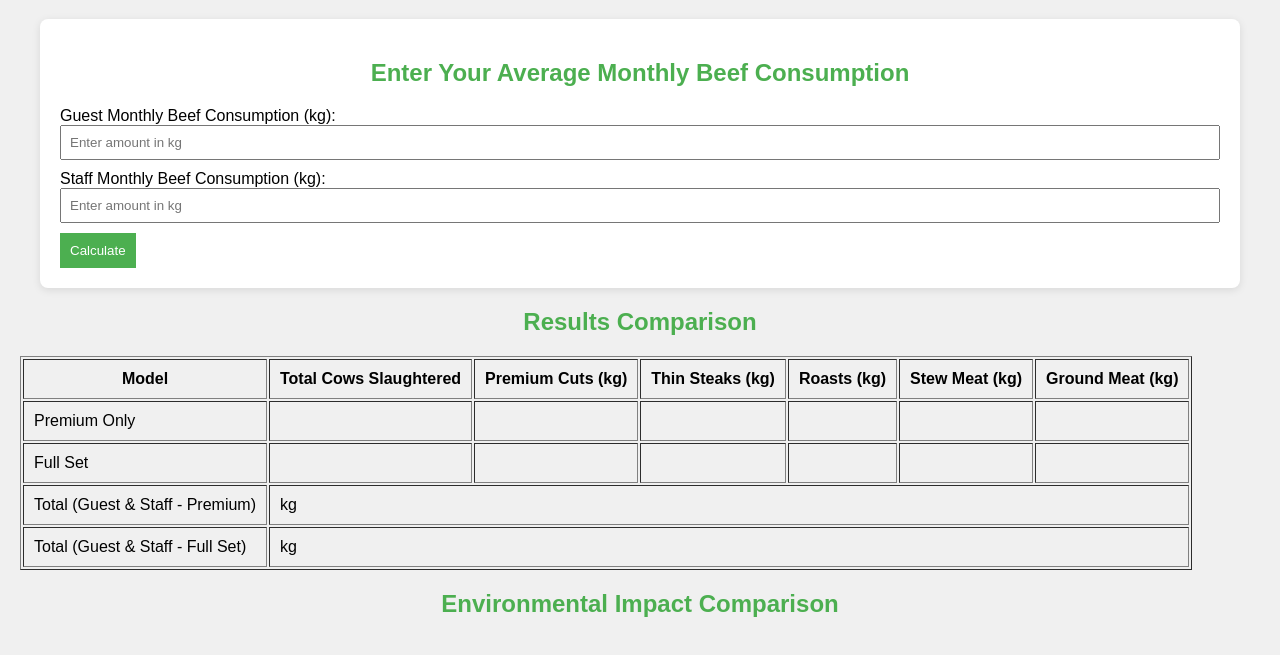
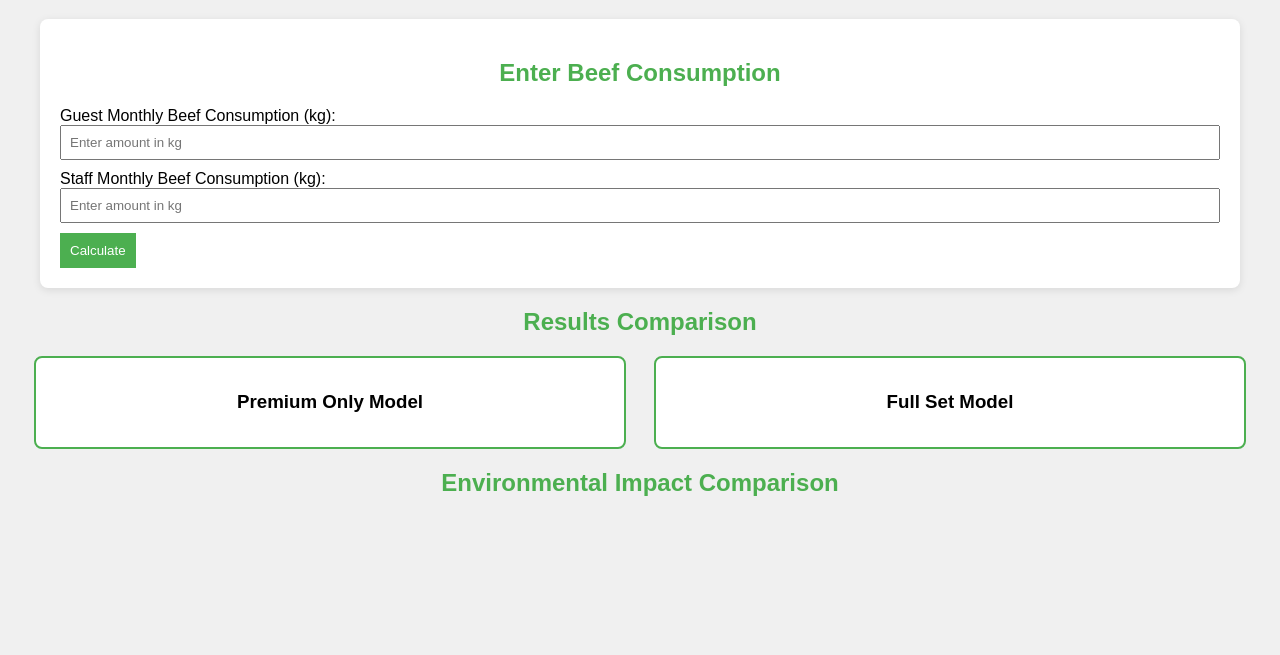
Before and after one commit to tunan75/SustainaBeef, a plain HTML site: page index.html in a window 1280 px wide. Shown: the part 81-736 px from the top of the page. Drawn offline with Linux system fonts and the light colour scheme.

Commit message:
Update index.html

```diff
--- a/index.html
+++ b/index.html
@@ -11,7 +11,7 @@
 
     <!-- Input Section -->
     <div class="input-section">
-        <h2>Enter Your Average Monthly Beef Consumption</h2>
+        <h2>Enter Beef Consumption</h2>
         <label for="guestConsumption">Guest Monthly Beef Consumption (kg):</label>
         <input type="number" id="guestConsumption" placeholder="Enter amount in kg">
         <label for="staffConsumption">Staff Monthly Beef Consumption (kg):</label>
@@ -19,53 +19,19 @@
         <button onclick="calculate()">Calculate</button>
     </div>
 
-    <!-- Results Table -->
+    <!-- Results Table (Side by Side) -->
     <div class="results-section">
         <h2>Results Comparison</h2>
-        <table border="1" cellpadding="10">
-            <thead>
-                <tr>
-                    <th>Model</th>
-                    <th>Total Cows Slaughtered</th>
-                    <th>Premium Cuts (kg)</th>
-                    <th>Thin Steaks (kg)</th>
-                    <th>Roasts (kg)</th>
-                    <th>Stew Meat (kg)</th>
-                    <th>Ground Meat (kg)</th>
-                </tr>
-            </thead>
-            <tbody>
-                <!-- Premium Model Row -->
-                <tr>
-                    <td>Premium Only</td>
-                    <td><span id="premiumCows"></span></td>
-                    <td><span id="thickSteaks"></span></td>
-                    <td><span id="thinSteaks"></span></td>
-                    <td><span id="roasts"></span></td>
-                    <td><span id="stewMeat"></span></td>
-                    <td><span id="groundMeat"></span></td>
-                </tr>
-                <!-- Full Set Model Row -->
-                <tr>
-                    <td>Full Set</td>
-                    <td><span id="fullSetCows"></span></td>
-                    <td><span id="fullSetPremiumCuts"></span></td>
-                    <td><span id="fullSetThinSteaks"></span></td>
-                    <td><span id="fullSetBoneInRoasts"></span></td>
-                    <td><span id="fullSetCubeMeat"></span></td>
-                    <td><span id="fullSetGroundMeat"></span></td>
-                </tr>
-                <!-- Totals for Guest and Staff -->
-                <tr>
-                    <td>Total (Guest & Staff - Premium)</td>
-                    <td colspan="6"><span id="premiumTotal"></span> kg</td>
-                </tr>
-                <tr>
-                    <td>Total (Guest & Staff - Full Set)</td>
-                    <td colspan="6"><span id="fullSetTotal"></span> kg</td>
-                </tr>
-            </tbody>
-        </table>
+        <div class="comparison-table">
+            <div class="model">
+                <h3>Premium Only Model</h3>
+                <div id="premiumResult"></div>
+            </div>
+            <div class="model">
+                <h3>Full Set Model</h3>
+                <div id="fullsetResult"></div>
+            </div>
+        </div>
     </div>
 
     <!-- Environmental Impact Section -->
@@ -77,3 +43,7 @@
     <script src="calculator.js"></script>
 </body>
 </html>
+
+    <script src="calculator.js"></script>
+</body>
+</html>
```
